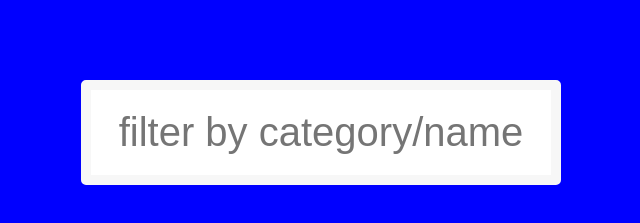
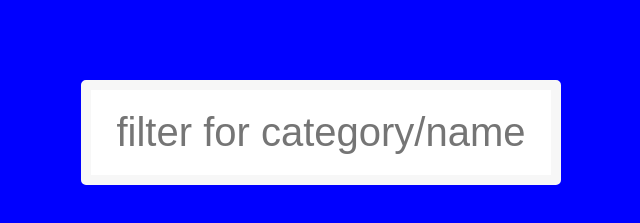
Before and after one commit to vidurgupta1999/group20, a website: page public/index.html in a window 1280 px wide. Shown: the part 95-318 px from the top of the page, without its empty margins (319-959 px from the left). Drawn offline with Linux system fonts and the light colour scheme; no server answers; a web font is replaced by a local one.

Commit message:
Update index.html

```diff
--- a/public/index.html
+++ b/public/index.html
@@ -14,7 +14,7 @@
       <h1>Assignment 2</h1>
 
 <form class="search-form">
-    <input type="text" class="search" placeholder="filter by category/name">
+    <input type="text" class="search" placeholder="filter for category/name">
     <ul class="suggestions">
       </ul>
 
```
